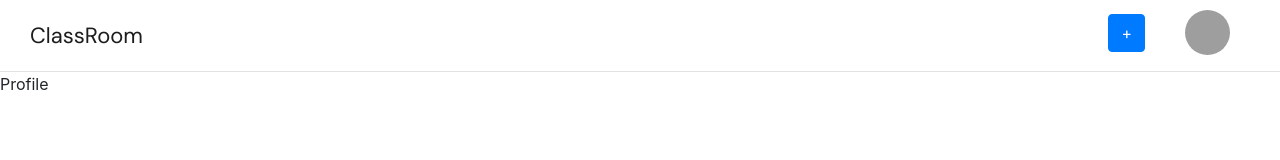
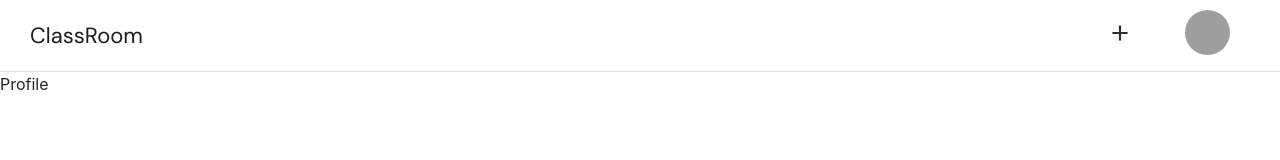
Before and after one commit to nestiawanfyant/Tubes-PWL-Client, a React (Create React App) app: page /kelas/1 in a window 1280 px wide. Shown: the top 160 px of the page. Built offline with nearby package versions, Linux system fonts and the light colour scheme; grey boxes are pictures that could not be loaded.

Commit message:
card degisn

```diff
--- a/src/Route/index.js
+++ b/src/Route/index.js
@@ -6,7 +6,9 @@ import 'bootstrap/dist/css/bootstrap.min.css';
 import { Image, Button, Modal, Form, Row, Col } from 'react-bootstrap';
 
 // stylesheet
+import { Color } from "../assets/color";
 import {createUseStyles} from 'react-jss';
+import { BiPlus } from 'react-icons/bi';
 import "../assets/css/font.css";
 
 // page for route
@@ -35,7 +37,7 @@ const NavBar = () => {
             <ul className={ classes.ulnavigation }>
               <li className={ classes.liNavigation }>
                 <Link className={ classes.linkNavigationText }>
-                  <Button variant="primary" onClick={handleShow}> + </Button>
+                  <Button className={ classes.addClassBTN } onClick={handleShow}> <BiPlus className={ classes.BiPlus } /> </Button>
                 </Link>
 
                 <Modal show={show} onHide={handleClose}>
@@ -106,6 +108,26 @@ const styles = createUseStyles({
     paddingLeft: 30,
     paddingRight: 30,
   },
+  addClassBTN:{
+    backgroundColor: 'transparent',
+    border: 'none',
+    '&:hover': {
+      backgroundColor: 'transparent',
+      border: 'none',
+    },
+    '&:focus': {
+      backgroundColor: 'transparent',
+      border: 'none',
+    },
+    '&:active': {
+      backgroundColor: 'transparent',
+      border: 'none',
+    }
+  },
+  BiPlus: {
+    color: Color.blackDoff,
+    fontSize: 26
+  },
   titleNavbarText:{
     fontSize: 22,
     fontFamily: 'DM Sans',
--- a/src/components/CardKelas/index.js
+++ b/src/components/CardKelas/index.js
@@ -123,7 +123,7 @@ const styles = createUseStyles({
   cardBody: {
     padding: 20,
     borderColor: Color.secondary,
-    border: "0.1px solid #000000",
+    // border: "0.1px solid #000000",
   },
   listBody: {
     marginLeft: -15,
```
Also changed, not shown: src/assets/css/Home.css (deleted), src/assets/css/NavBar.css (deleted), src/assets/css/Profile.css (deleted), src/assets/css/Route.css (deleted).
